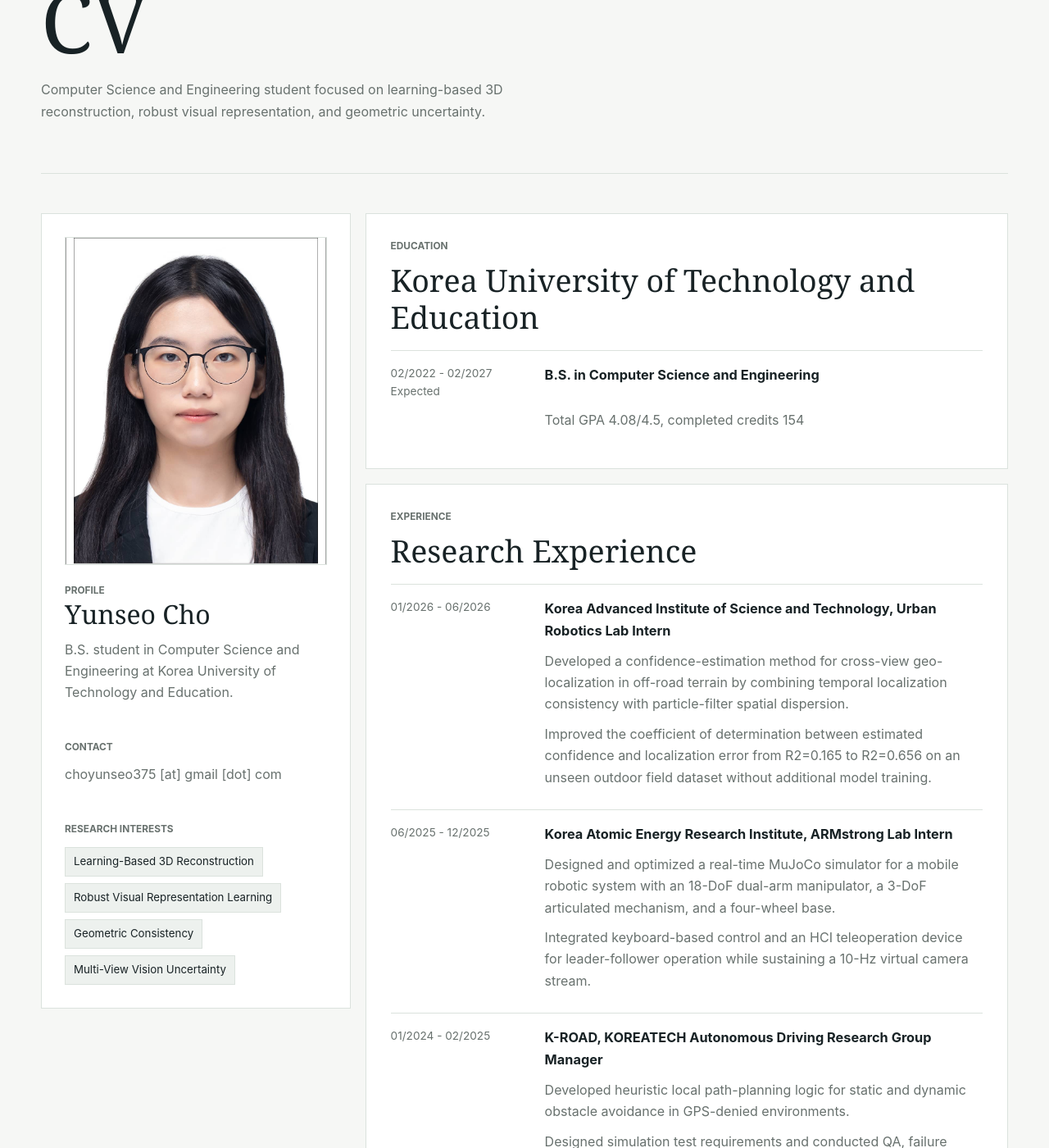
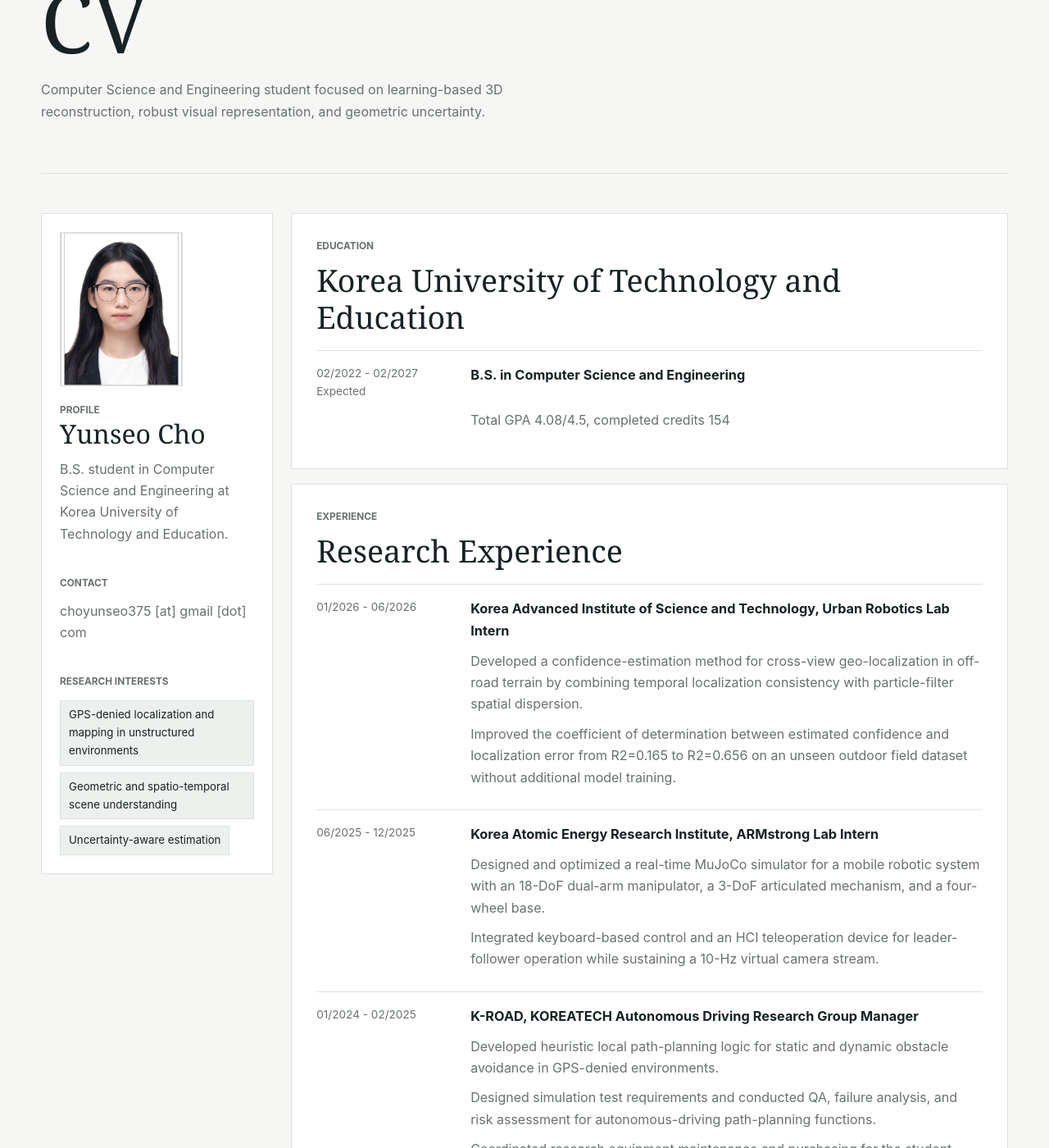
Before and after one commit to yuuun03/yuuun03.github.io, a Jekyll site: the page built from cv/index.html, in a window 1280 px wide and 1400 px high, scrolled down 220 px. Shown: the whole window at 82% size. Built offline with Jekyll 4.4.1, drawn with Linux system fonts in a browser that asks for light colours; some of the changed text lies outside the part shown.

Commit message:
update: CV - research interest & refactoring structure

```diff
--- a/assets/css/main.scss
+++ b/assets/css/main.scss
@@ -149,10 +149,11 @@
 .button-quiet { color: var(--ink); background: transparent; border-color: var(--line); }
 .cv-frame { padding: 48px 0 110px; }
 .cv-frame object { display: block; width: 100%; height: min(82vh, 1040px); background: #e6e9e8; border: 1px solid var(--line); box-shadow: var(--shadow); }
-.cv-board { display: grid; grid-template-columns: minmax(240px, 32%) 1fr; gap: 18px; padding: 48px 0 120px; }
+.cv-board { display: grid; grid-template-columns: minmax(190px, 24%) 1fr; gap: 22px; padding: 48px 0 120px; }
 .cv-sidebar, .cv-section { background: var(--surface); border: 1px solid var(--line); }
-.cv-sidebar { display: flex; flex-direction: column; gap: 34px; align-self: start; padding: 28px; position: sticky; top: 22px; }
-.cv-photo { width: 100%; aspect-ratio: 4 / 5; margin-bottom: 22px; object-fit: cover; object-position: center; border: 1px solid var(--line); }
+.cv-sidebar { display: flex; flex-direction: column; gap: 28px; align-self: start; padding: 22px; }
+.cv-profile-block { text-align: left; }
+.cv-photo { width: min(150px, 100%); aspect-ratio: 4 / 5; margin: 0 0 20px; object-fit: cover; object-position: center; border: 1px solid var(--line); }
 .cv-sidebar h2, .cv-section h2 { margin: 0; font-family: Georgia, "Times New Roman", serif; font-weight: 400; line-height: 1.2; }
 .cv-sidebar h2 { font-size: 2rem; }
 .cv-sidebar p { margin: 10px 0 0; color: var(--muted); }
@@ -170,10 +171,6 @@
 .cv-item strong { font-size: 1.02rem; }
 .cv-item em { grid-column: 2; color: var(--muted); font-style: normal; }
 .cv-list { margin: 18px 0 0; padding-left: 20px; color: var(--muted); }
-.skill-grid { display: grid; grid-template-columns: repeat(2, minmax(0, 1fr)); gap: 12px; margin-top: 18px; }
-.skill-grid div { padding: 15px; background: var(--surface-soft); border: 1px solid var(--line); }
-.skill-grid span { display: block; margin-bottom: 5px; color: var(--muted); font-size: .78rem; }
-.skill-grid strong { display: block; font-size: .96rem; line-height: 1.45; }
 
 .article { padding-top: 86px; padding-bottom: 110px; }
 .article-header { margin-bottom: 45px; }
@@ -226,7 +223,6 @@
   .cv-section { padding: 24px; }
   .cv-item { grid-template-columns: 1fr; }
   .cv-item em { grid-column: auto; }
-  .skill-grid { grid-template-columns: 1fr; }
   .cv-frame { padding-top: 30px; }
   .cv-frame object { height: 75vh; }
   .article { padding-top: 62px; }
--- a/cv/index.html
+++ b/cv/index.html
@@ -26,7 +26,7 @@
 
 <section class="cv-board shell" aria-label="Yunseo Cho CV">
   <aside class="cv-sidebar">
-    <div>
+    <div class="cv-profile-block">
       <img class="cv-photo" src="{{ '/assets/images/yunseo-profile.jpg' | relative_url }}" alt="Yunseo Cho portrait">
       <p class="cv-kicker">Profile</p>
       <h2>Yunseo Cho</h2>
@@ -39,10 +39,9 @@
     <div>
       <p class="cv-kicker">Research Interests</p>
       <ul class="cv-tags">
-        <li>Learning-Based 3D Reconstruction</li>
-        <li>Robust Visual Representation Learning</li>
-        <li>Geometric Consistency</li>
-        <li>Multi-View Vision Uncertainty</li>
+        <li>GPS-denied localization and mapping in unstructured environments</li>
+        <li>Geometric and spatio-temporal scene understanding</li>
+        <li>Uncertainty-aware estimation</li>
       </ul>
     </div>
   </aside>
@@ -126,13 +125,7 @@
     <section class="cv-section">
       <p class="cv-kicker">Skills</p>
       <h2>Technical Stack</h2>
-      <div class="skill-grid">
-        <div><span>Programming Languages</span><strong>C/C++, Python</strong></div>
-        <div><span>Robotics</span><strong>ROS/ROS2, MORAI, MuJoCo</strong></div>
-        <div><span>Library & Framework</span><strong>OpenCV, PyTorch</strong></div>
-        <div><span>Systems</span><strong>Linux</strong></div>
-        <div><span>Certification</span><strong>Engineer Big-Data Analytics, KDATA</strong></div>
-      </div>
+      <p>C/C++ and Python for programming; ROS/ROS2, MORAI, and MuJoCo for robotics development and simulation; OpenCV and PyTorch for computer vision and learning-based experiments; Linux for development environments. Certified Engineer Big-Data Analytics by KDATA.</p>
     </section>
   </div>
 </section>
```
